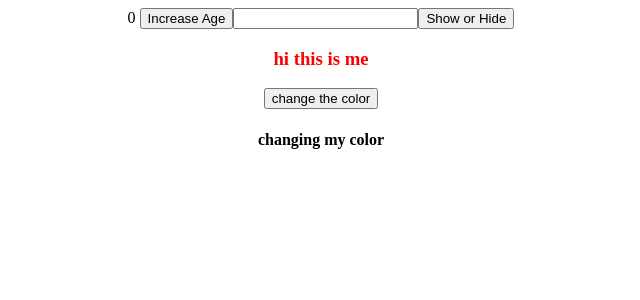
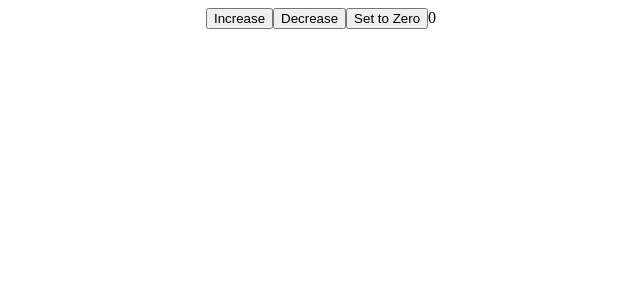
Before and after one commit to Tatianaob/react-review, a React (Create React App) app: page / in a window 1280 px wide. Shown: the top 300 px of the page, without its empty margins (319-959 px from the left). Built offline with nearby package versions, Linux system fonts and the light colour scheme.

Commit message:
Counter exercise

```diff
--- a/src/App.js
+++ b/src/App.js
@@ -3,40 +3,25 @@ import { useState } from "react";
 
 function App() {
 
-  const [age,setAge] = useState(0);
+  const [counter, setCount] = useState(0);
 
-  const [inputValue, setInputValue] = useState("");
-
-  const [showText, setShowText] = useState(true);
-
-  const [textColor, setTextColor] = useState("black");
-
-
-  const increaseAge = () => {
-    setAge(age+1);
+  const increaseCount = () => {
+    setCount(counter+1);
   }
-
-  const handleInputChange = (event) => {
-    console.log(event.target.value);
-    setInputValue(event.target.value); // value of the input that the user is writing
-  };
+  const decreaseCount = () => {
+    setCount(counter-1);
+  }
+  const setToZero = () => {
+    setCount(0);
+  }
 
 
   return (
     <div className="App">
-    {age} <button onClick={increaseAge}>Increase Age</button>
-
-    <input type="text" onChange={handleInputChange}/>
-    {inputValue}
-    <button
-    onClick={()=> {setShowText(!showText);}}>Show or Hide
-    </button>
-    {showText && <h3 style={{color: "red"}}>hi this is me</h3>}
-    <button
-    onClick={()=> {
-      setTextColor(textColor=== "black" ? "yellow": "black");
-      }}>change the color</button>
-    <h4 style={{color: textColor}}> changing my color</h4>
+    <button onClick={increaseCount}>Increase</button>
+    <button onClick={decreaseCount}>Decrease</button>
+    <button onClick={setToZero}>Set to Zero</button>
+    {counter}
     </div>
 
     );
```
